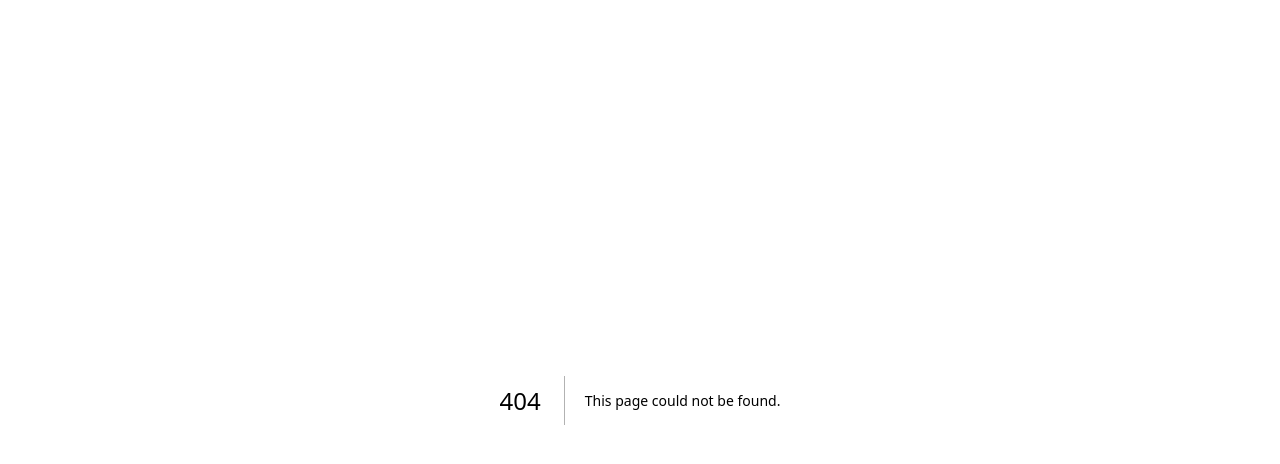
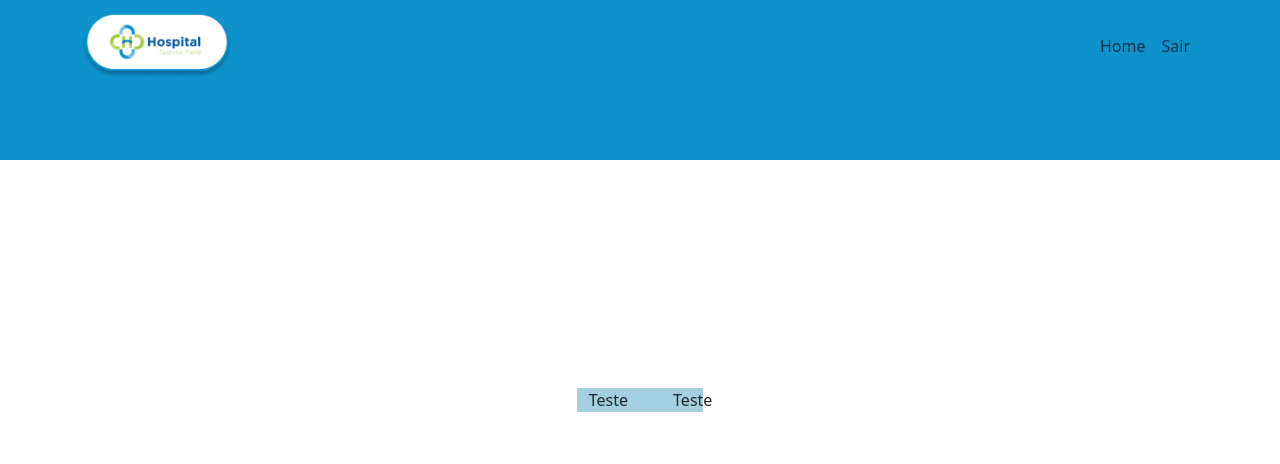
Before and after one commit to kcami/projeto-final-web-frontend, a Next.js app: page /profile in a window 1280 px wide. Before the commit this address had no page. Shown: the top 464 px of the page. Built offline with nearby package versions, Linux system fonts and the light colour scheme.

Commit message:
feat: pagina de perfil

```diff
--- /dev/null
+++ b/src/pages/profile.tsx
@@ -0,0 +1,21 @@
+import Header from '../components/Header';
+import {Col, Container, Row} from 'react-bootstrap'
+import styles from '../styles/page.module.css';
+import styleProfile from '../styles/profile.module.css'
+
+export default function Profile(){
+    return(
+        <>
+            <Header linkText={''} pageType={2} legendText={''} legendType={0}/>
+            <Container className={`${styleProfile.profile_wrapper} w-100 bg-blueSecondary`} >
+                <Row>
+                    <Col xl="8">Teste</Col>
+                    <Col xl="4">Teste</Col>
+                </Row>
+                <Row></Row>
+                <Row></Row>
+
+            </Container>
+        </>
+    )
+}
--- /dev/null
+++ b/src/styles/profile.module.css
@@ -0,0 +1,3 @@
+.profile_wrapper{
+    width: 100vw;
+}
```
